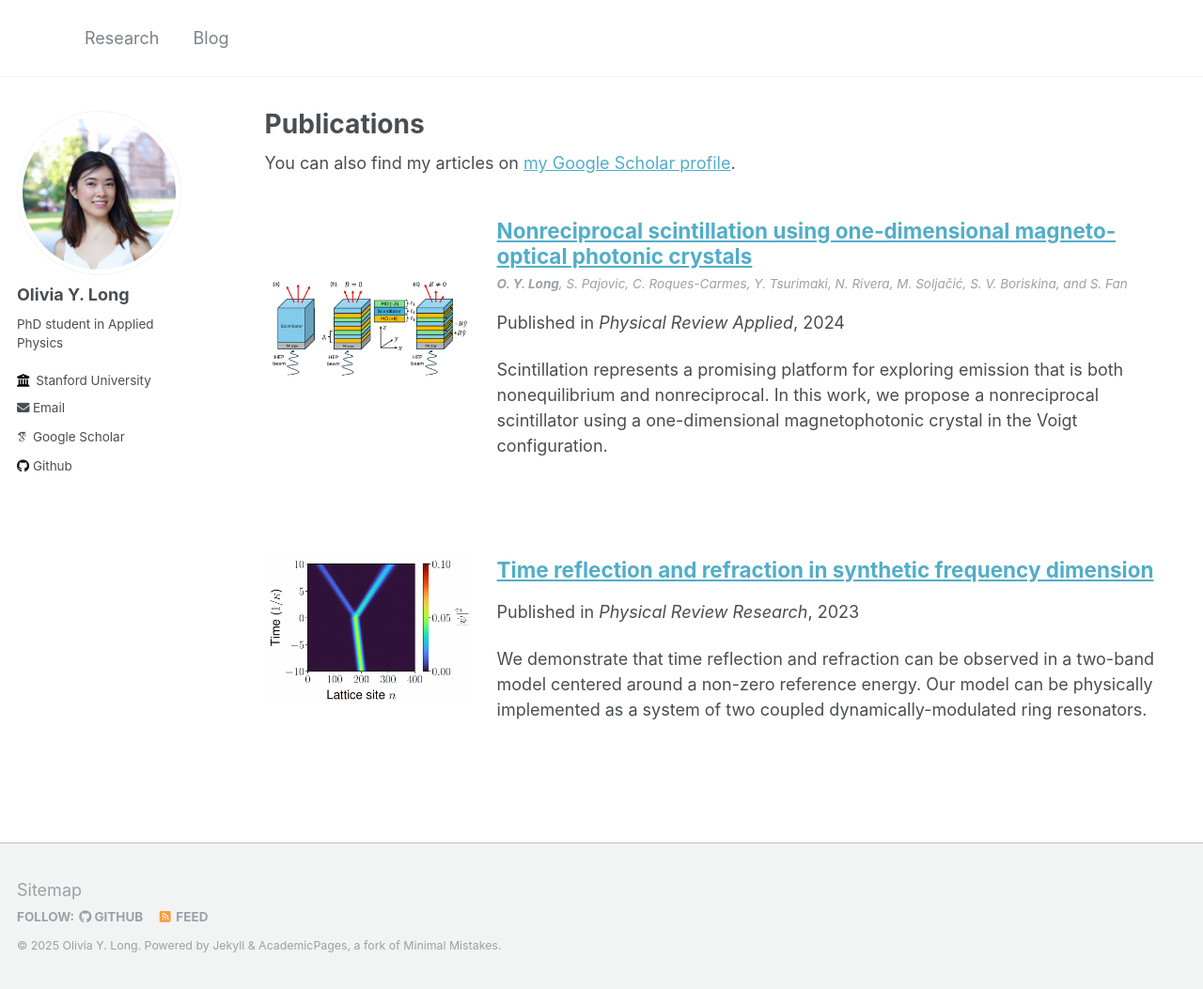
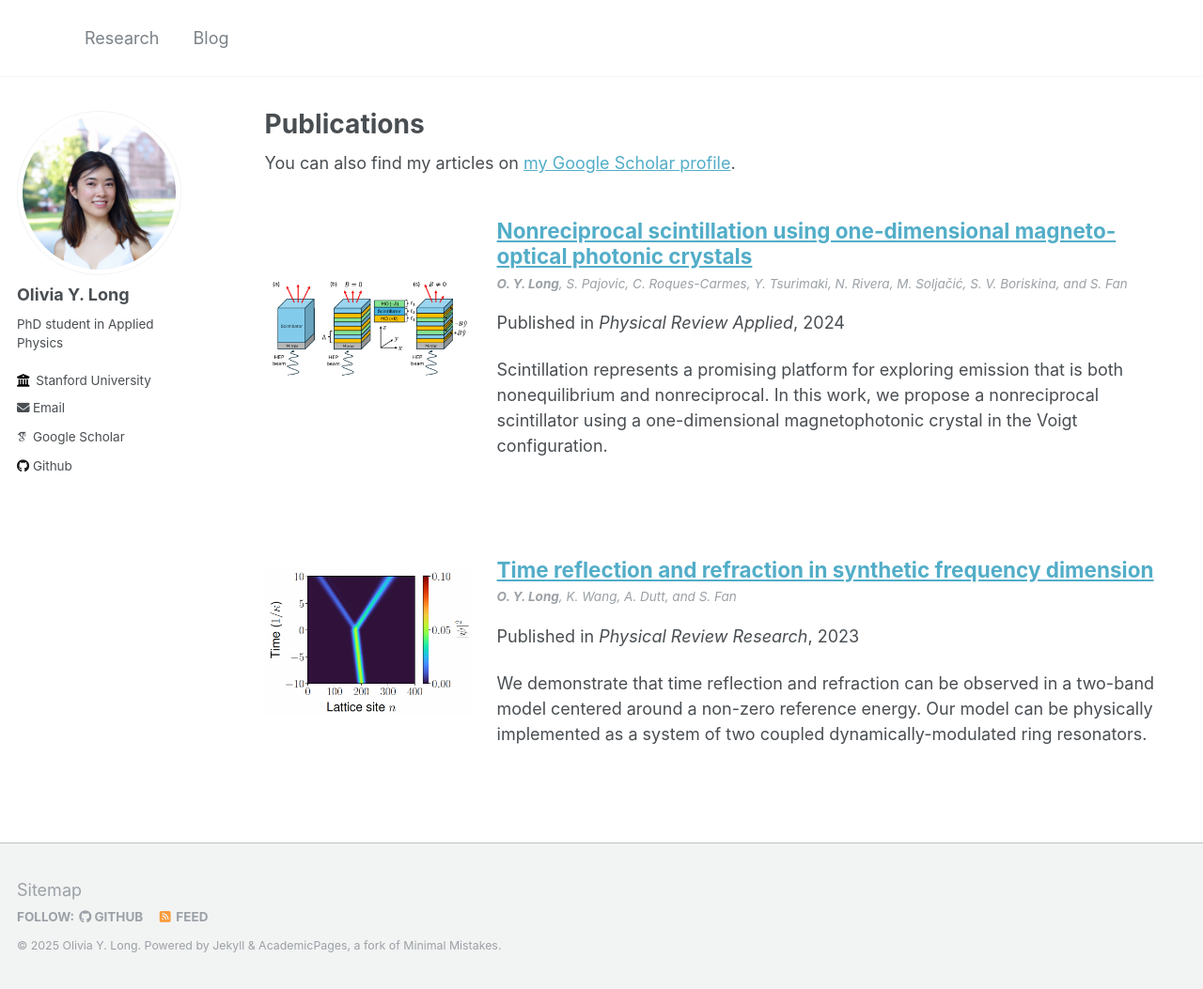
Before and after one commit to oliviaylong/oliviaylong.github.io, a Jekyll site: the page built from _pages/publications.md, in a window 1280 px wide and 1053 px high. Shown: the whole window at 94% size. Built offline with Jekyll 4.4.1, drawn with Linux system fonts in a browser that asks for light colours; some web fonts are replaced.

Commit message:
add authors2

```diff
--- a/_publications/2023-03-24-time-bound.md
+++ b/_publications/2023-03-24-time-bound.md
@@ -8,6 +8,7 @@ venue: 'Physical Review Research'
 paperurl: 'https://journals.aps.org/prresearch/abstract/10.1103/PhysRevResearch.5.L012046'
 citation: 'O. Y. Long, K. Wang, A. Dutt, and S. Fan, "Time reflection and refraction in synthetic frequency dimension," <i>Physical Review Research</i> <b>5</b>, L012046 (2023).'
 teaser: PRResearch_blurb_image.png
+authors: "<strong>O. Y. Long</strong>, K. Wang, A. Dutt, and S. Fan"
 ---
 
 The duality of space and time in Maxwell's equations has prompted interest in time boundaries and the accompanying temporal analog of spatial reflection and refraction. However, achieving observable time-boundary effects at optical frequencies in real materials is challenging. In this Letter, we demonstrate that time reflection and refraction can be observed in a two-band model centered around a nonzero reference energy. Our model can be physically implemented in the synthetic frequency dimension as a system of two coupled dynamically modulated ring resonators. We find that modulation at microwave frequencies is sufficient to observe time-boundary effects for optical waves in synthetic frequency dimension. Our Letter shows that implementing multiband models in synthetic dimensions opens a new avenue for further exploration of time boundaries.
```
